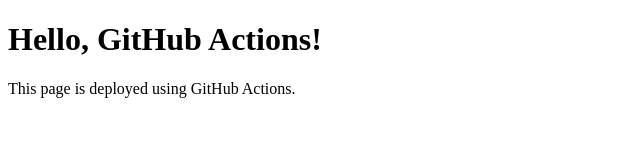
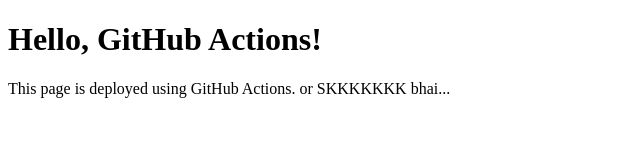
Before and after one commit to santoshk51/deployment-workflow, a plain HTML site: page index.html in a window 1280 px wide. Shown: the whole page, without its empty margins (0-640 px from the left). Drawn offline with Linux system fonts and the light colour scheme.

Commit message:
second commit

```diff
--- a/index.html
+++ b/index.html
@@ -6,6 +6,6 @@
 </head>
 <body>
   <h1>Hello, GitHub Actions!</h1>
-  <p>This page is deployed using GitHub Actions.</p>
+  <p>This page is deployed using GitHub Actions. or SKKKKKKK bhai...</p>
 </body>
 </html>
```
